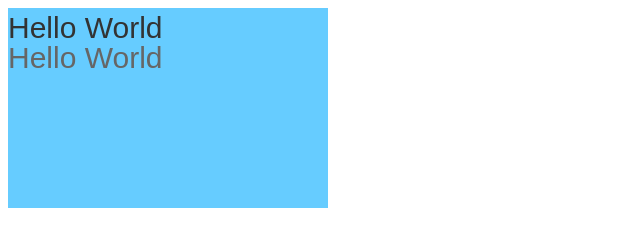
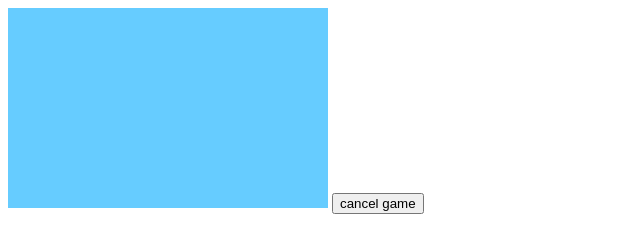
Before and after one commit to ovo4096/html5-tetris, a plain HTML site: page index.html in a window 1280 px wide. Shown: the whole page, without its empty margins (0-640 px from the left). Drawn offline with Linux system fonts and the light colour scheme.

Commit message:
添加  Cosco 开发框架的插件基础分离模式

```diff
--- a/index.html
+++ b/index.html
@@ -6,16 +6,24 @@
 </head>
 <body>
 <canvas id="test"></canvas>
+<button id="cancel">cancel game</button>
+<script src="js/cosco.js"></script>
+<script src="js/cosco.game.tetris.js"></script>
+<script>
 
-<script src="js/cosco.js"></script>
-<script src="js/game.js"></script>
-<script>
-    var cosco = Cosco.new({
+    var Tetris = Cosco.Game.Tetris;
+
+    var tetris = Tetris.new({
         width: 320,
         height: 200,
         canvas: document.getElementById("test")
     });
-    cosco.start();
+
+    tetris.start();
+
+    document.getElementById("cancel").onclick = function () {
+        tetris.exit();
+    }
 </script>
 </body>
 </html>
--- /dev/null
+++ b/js/cosco.game.tetris.js
@@ -0,0 +1,9 @@
+Cosco.Game.Tetris = (function (Cosco) {
+    var TetrisGame = {
+        new: function (settings) {
+            var self = Cosco.new(settings);
+            return self;
+        }
+    };
+    return TetrisGame;
+}(Cosco));
--- a/js/cosco.js
+++ b/js/cosco.js
@@ -1,52 +1,78 @@
-Cosco = {
-    new: function (settings) {
-        var self = {}; // ~= this
+Cosco = (function () {
+    var Cosco = {
+        new: function (settings) {
+            var self = {}; // ~= this
 
-        var context;
-        var updateTimer;
+            var context;
+            var updateAnimationFrame;
 
-        self.init = function () {
-            console.log("[DEBUG]:Cosco init");
-            context = settings.canvas.getContext("2d");
-            settings.canvas.width = settings.width;
-            settings.canvas.height = settings.height;
-        };
+            self.start = function () {
+                console.log("[DEBUG]:Cosco start");
+                init();
+                updateAnimationFrame = window.requestAnimationFrame(update);
+            };
 
-        self.start = function () {
-            console.log("[DEBUG]:Cosco start");
-            self.init();
-            updateTimer = setInterval(self.update, 1000);
-        };
+            self.exit = function () {
+                console.log("[DEBUG]:Cosco exit");
+                window.cancelAnimationFrame(updateAnimationFrame);
+                destroy();
+            };
 
-        self.exit = function () {
-            console.log("[DEBUG]:Cosco exit");
-            clearInterval(updateTimer);
-        };
+            self.clear = function (color) {
+                context.clearRect(0, 0, settings.width, settings.height);
+                context.fillStyle = color;
+                context.fillRect(0, 0, settings.width, settings.height);
+            };
 
-        self.update = function () {
-            console.log("[DEBUG]:Cosco update");
-            self.updateKeyboard();
-            self.updateDraw();
-        };
+            function init() {
+                console.log("[DEBUG]:Cosco init");
+                context = settings.canvas.getContext("2d");
+                settings.canvas.width = settings.width;
+                settings.canvas.height = settings.height;
 
-        self.updateKeyboard = function () {
-            console.log("[DEBUG]:Cosco updateKeyboard");
-        };
+                if (typeof self.update !== "undefined") {
+                    self.init();
+                }
+            }
 
-        self.updateDraw = function () {
-            console.log("[DEBUG]:Cosco updateDraw");
-            context.clearRect(0,0, settings.width, settings.height);
-            context.fillStyle = "#66CCFF";
-            context.fillRect(0, 0, settings.width, settings.height);
+            function destroy() {
+                console.log("[DEBUG]:Cosco destroy");
 
-            context.font = "30px Arial";
-            context.fillStyle = "#333";
-            context.fillText("Hello World", 0, 30);
+                if (typeof self.destroy !== "undefined") {
+                    self.destroy();
+                }
+            }
 
-            context.fillStyle = "#666";
-            context.fillText("Hello World", 0, 60);
-        };
+            function update(timestamp) {
+                console.log("[DEBUG]:Cosco update " + timestamp);
+                //updateKeyboard(timestamp);
 
-        return self;
-    }
-};
+                if (typeof self.update !== "undefined") {
+                    self.update(timestamp);
+                }
+
+                draw(timestamp);
+                updateAnimationFrame = window.requestAnimationFrame(update);
+            }
+
+            //function updateKeyboard(timestamp) {
+            //    console.log("[DEBUG]:Cosco updateKeyboard");
+            //}
+
+            function draw(timestamp) {
+                console.log("[DEBUG]:Cosco updateDraw");
+                self.clear("#66CCFF");
+
+                if (typeof self.draw !== "undefined") {
+                    self.draw(timestamp);
+                }
+            }
+
+            return self;
+        },
+
+        Game: {}
+    };
+
+    return Cosco;
+}());
--- a/js/game.js
+++ /dev/null
@@ -1,11 +0,0 @@
-(function (cosco) {
-    var Game = {
-        new: function () {
-            var self = cosco.new();
-
-            return self;
-        }
-    };
-
-    Game.new();
-}(Cosco));
```
